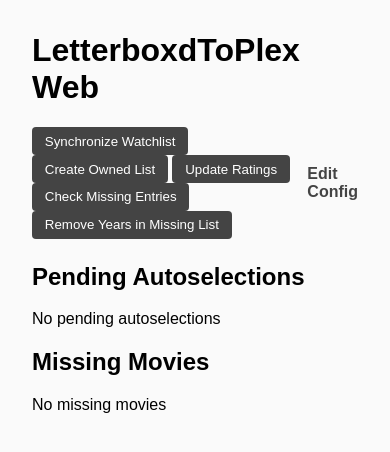
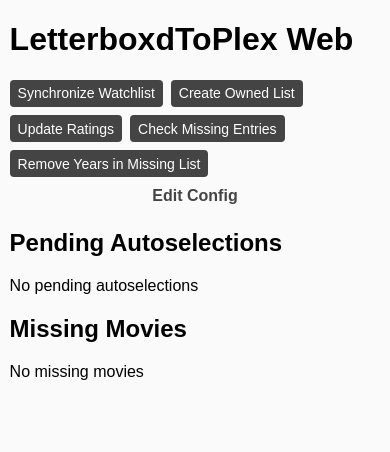
Before and after one commit to TheBirdsAreSpies/LetterboxdToPlex, a Flask app: page / in a window 390 px wide. Shown: the top 452 px of the page. Run offline with Flask 3, Linux system fonts and the light colour scheme; data that the repository does not hold is empty; parts of the project's set-up code (start-up, migrations or seed data) failed here and were passed over.

Commit message:
feat(ui): mobile view, fix sorting of release date

```diff
--- a/templates/index.html
+++ b/templates/index.html
@@ -2,6 +2,7 @@
 <html lang="en">
 <head>
     <meta charset="UTF-8">
+    <meta name="viewport" content="width=device-width, initial-scale=1">
     <title>LetterboxdToPlex Web</title>
     <style>
         body { font-family: sans-serif; margin: 2rem; background: #fafafa; }
@@ -14,6 +15,24 @@
         .danger:hover { background: #a00; }
         .action-bar { margin-bottom: 1.5rem; }
         #status { padding: 0.8rem; background: #eef; border-radius: 5px; margin-bottom: 1rem; display:none; }
+
+        .action-bar > div { display:flex; gap:0.5rem; align-items:center; }
+        .action-bar button { white-space:nowrap; }
+        .autoselection-row { display:flex; flex-wrap:wrap; align-items:center; gap:0.4rem; padding:0.5rem; border:1px solid #ccc; margin-bottom:0.5rem; background:#fff; }
+        .autoselection-row .title { margin-right:0.5rem; font-weight:600; }
+
+        .table-wrap { width:100%; overflow-x:auto; }
+
+        @media (max-width: 600px) {
+            body { margin: 0.6rem; }
+            button { padding: 0.35rem 0.5rem; font-size: 14px; }
+            .action-bar { flex-direction: column; align-items: stretch; gap: 0.6rem; }
+            .action-bar > div { flex-wrap:wrap; }
+            th, td { padding: 0.4rem; font-size: 14px; }
+            #status { max-height: 220px; font-size: 13px; }
+            .autoselection-row { flex-direction:column; align-items:flex-start; }
+            .autoselection-row .title { margin-bottom:0.25rem; }
+        }
     </style>
 </head>
 <body>
@@ -41,6 +60,7 @@
 
     <h2>Missing Movies</h2>
     {% if missing %}
+    <div class="table-wrap">
     <table id="missingTable">
         <tr>
             <th onclick="sortTable(0)">Title ▲▼</th>
@@ -63,6 +83,7 @@
         </tr>
         {% endfor %}
     </table>
+    </div>
     {% else %}
     <p>No missing movies</p>
     {% endif %}
@@ -148,6 +169,23 @@
             let aText = a.cells[colIndex].innerText.trim();
             let bText = b.cells[colIndex].innerText.trim();
 
+            if (colIndex === 2) {
+                const parseDate = (txt) => {
+                    if (!txt || txt === '-' || txt.toLowerCase() === 'n/a') return null;
+                    const d = Date.parse(txt);
+                    return isNaN(d) ? null : d;
+                };
+
+                const aDate = parseDate(aText);
+                const bDate = parseDate(bText);
+
+                if (aDate === null && bDate === null) return 0;
+                if (aDate === null) return asc ? 1 : -1; // push nulls to bottom when ascending
+                if (bDate === null) return asc ? -1 : 1;
+
+                return asc ? aDate - bDate : bDate - aDate;
+            }
+
             let aNum = parseFloat(aText), bNum = parseFloat(bText);
             if (!isNaN(aNum) && !isNaN(bNum)) {
                 return asc ? aNum - bNum : bNum - aNum;
@@ -180,23 +218,19 @@
 
             data.forEach(sel => {
                 const row = document.createElement('div');
-                row.style.display = 'inline-flex';
-                row.style.alignItems = 'center';
-                row.style.padding = '0.5rem';
-                row.style.border = '1px solid #ccc';
-                row.style.marginBottom = '0.5rem';
-                row.style.background = '#fff';
+                row.className = 'autoselection-row';
 
                 // Title
                 const title = document.createElement('div');
-                title.innerHTML = `<strong>${sel.combination.name} (${sel.combination.year})</strong>`;
-                title.style.marginRight = '0.5rem'; // small spacing
+                title.className = 'title';
+                title.innerHTML = `${sel.combination.name} (${sel.combination.year})`;
                 row.appendChild(title);
 
                 // Buttons container
                 const buttonsContainer = document.createElement('div');
                 buttonsContainer.style.display = 'inline-flex';
                 buttonsContainer.style.gap = '0.3rem'; // small gap between buttons
+                buttonsContainer.style.flexWrap = 'wrap';
                 row.appendChild(buttonsContainer);
 
                 // Movie options buttons
@@ -221,8 +255,7 @@
                 // Skip button
                 const skipBtn = document.createElement('button');
                 skipBtn.innerText = 'Skip';
-                skipBtn.style.background = '#d33';
-                skipBtn.style.color = 'white';
+                skipBtn.className = 'danger';
                 skipBtn.onclick = async () => {
                     await fetch('/autoselections/skip', {
                         method: 'POST',
```
